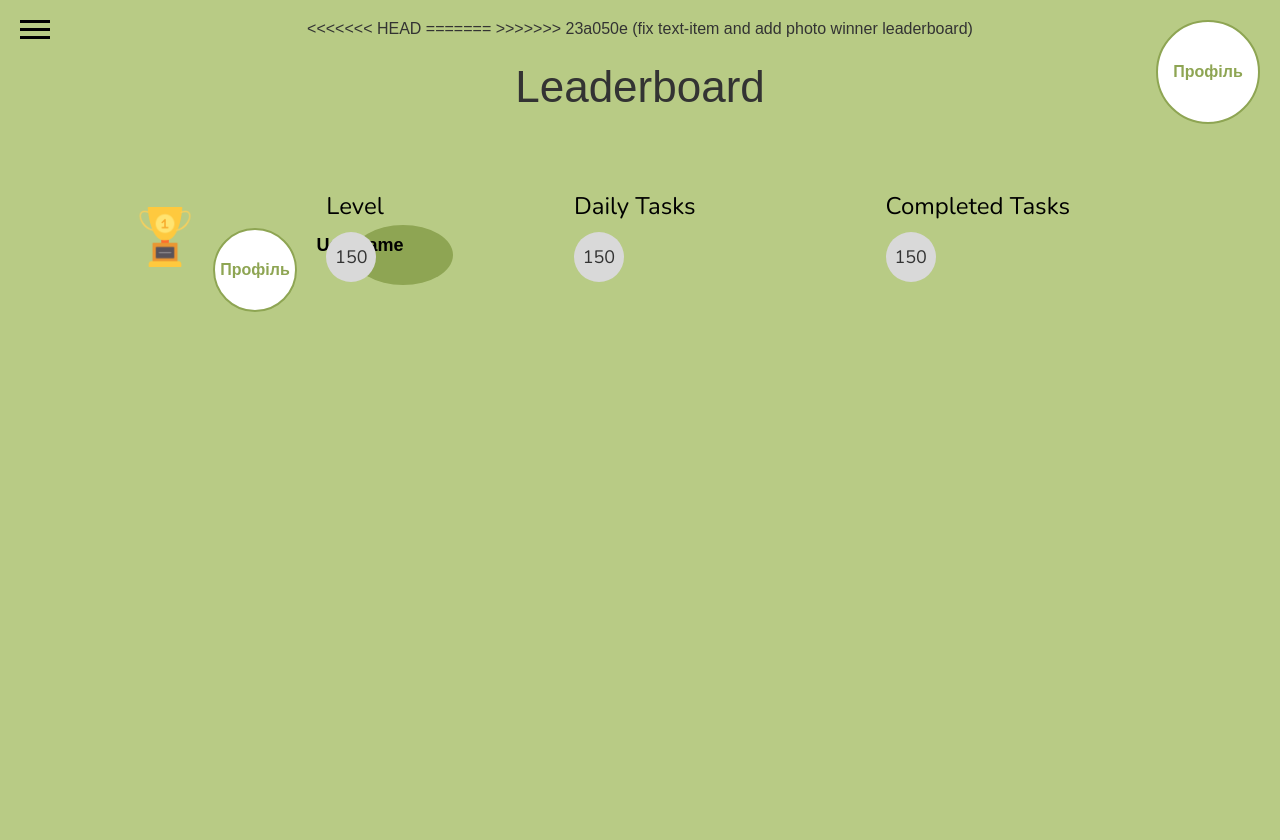
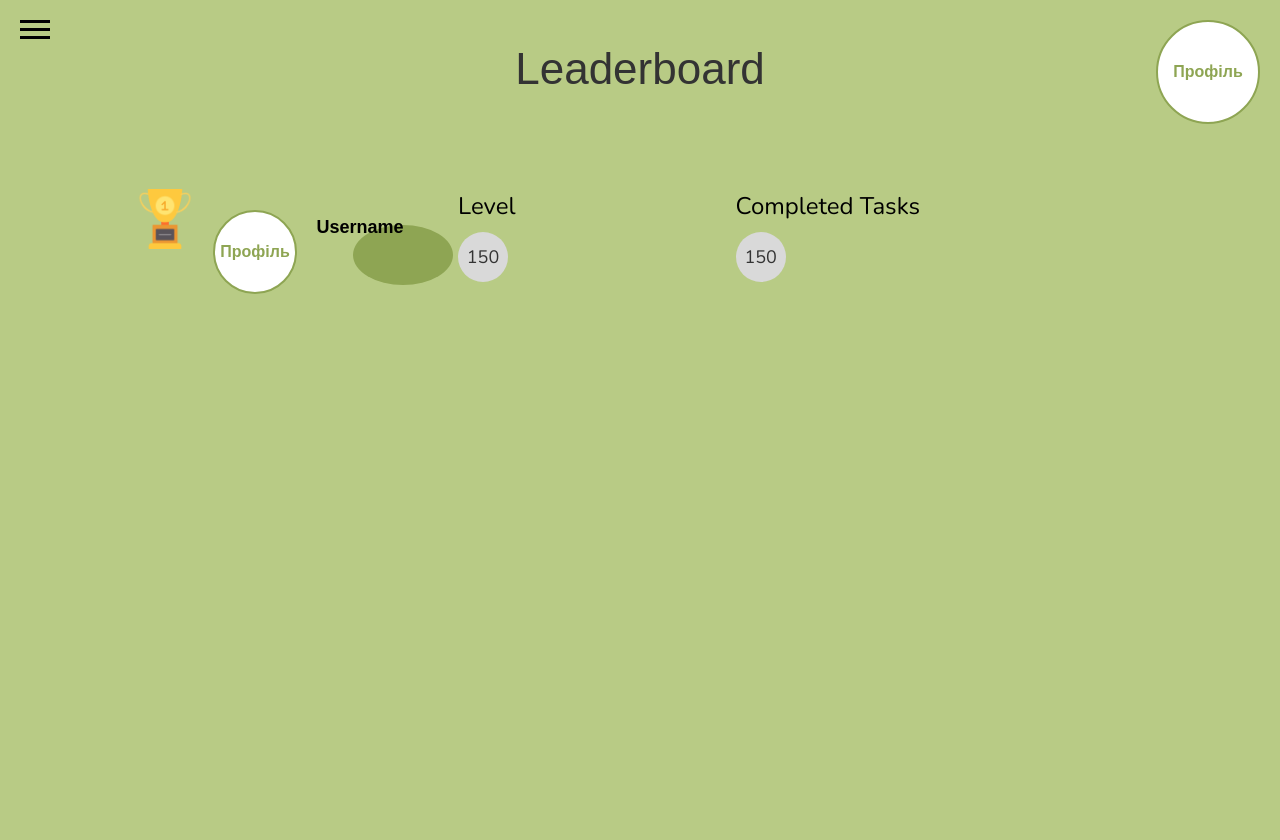
Before and after one commit to arc-lena/bloom, a Django app: page /statistics/ in a window 1280 px wide. Run offline with Django 4.2, Linux system fonts and the light colour scheme; some web fonts are replaced.

Commit message:
fix and resolve conflict text-item and add photo winner leaderboard

```diff
--- a/bloom/static/statistics/css/index.css
+++ b/bloom/static/statistics/css/index.css
@@ -39,8 +39,9 @@ h1 {
     color: #000000; /* Колір тексту */
     text-align: center; /* Центрування тексту */
     margin-top: 90px;
-    margin-right: 190px;
+    margin-right: 340px;
     padding: 0rem 0rem;
+    margin-left: -120px;
 }
 
 .circle {
--- a/bloom/templates/statistics/index.html
+++ b/bloom/templates/statistics/index.html
@@ -1,15 +1,10 @@
 <!DOCTYPE html>
 <html lang="uk">
 <head>
-
     <meta charset="UTF-8">
     <meta name="viewport" content="width=device-width, initial-scale=1.0">
-<<<<<<< HEAD
     <title>Bloom - Leaderboard</title>
-=======
->>>>>>> 23a050e (fix text-item and add photo winner leaderboard)
     <link rel="stylesheet" href="styles.css"> <!-- Підключення CSS файлу -->
-    <title>Leaderboard</title>
     {% load static %}
     <link rel="stylesheet" href="{% static 'statistics/css/index.css' %}"> <!-- Підключення CSS файлу -->
     <link rel="stylesheet" href= "{% static 'sidebar.css' %}">
@@ -31,10 +26,6 @@
             <div class="circle">150</div>
         </div>
         <div class="text-item">
-            <span>Daily Tasks</span>
-            <div class="circle">150</div>
-        </div>
-        <div class="text-item">
             <span>Completed Tasks</span>
             <div class="circle">150</div>
         </div>
```
